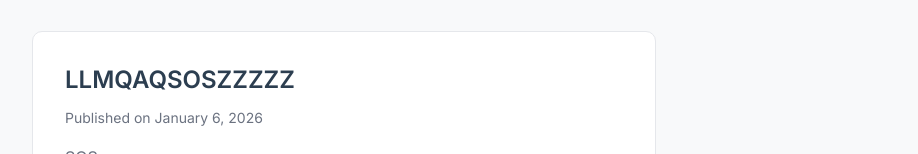
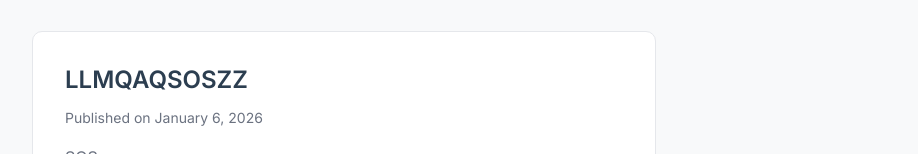
Before and after one commit to HaoranLi2001/HaoranLi2001.github.io, a React (Vite) app: page / in a window 1280 px wide. Both pictures are taken after a click on the button "Blog". Shown: the part 405-559 px from the top of the page, without its empty margins (296-1214 px from the left). Built offline with nearby package versions, Linux system fonts and the light colour scheme.

Commit message:
new post

```diff
--- a/src/components/BlogPage.tsx
+++ b/src/components/BlogPage.tsx
@@ -14,7 +14,7 @@ export function BlogPage({ onBlogPostClick }: BlogPageProps) {
     },
     {
       id: 'LLM',
-      title: 'LLMQAQSOSZZZZZ',
+      title: 'LLMQAQSOSZZ',
       description: 'SOS',
       date: 'January 6, 2026'
     }
```
Also changed, not shown: 2 other files (tests, documents, lock files or other folders).
